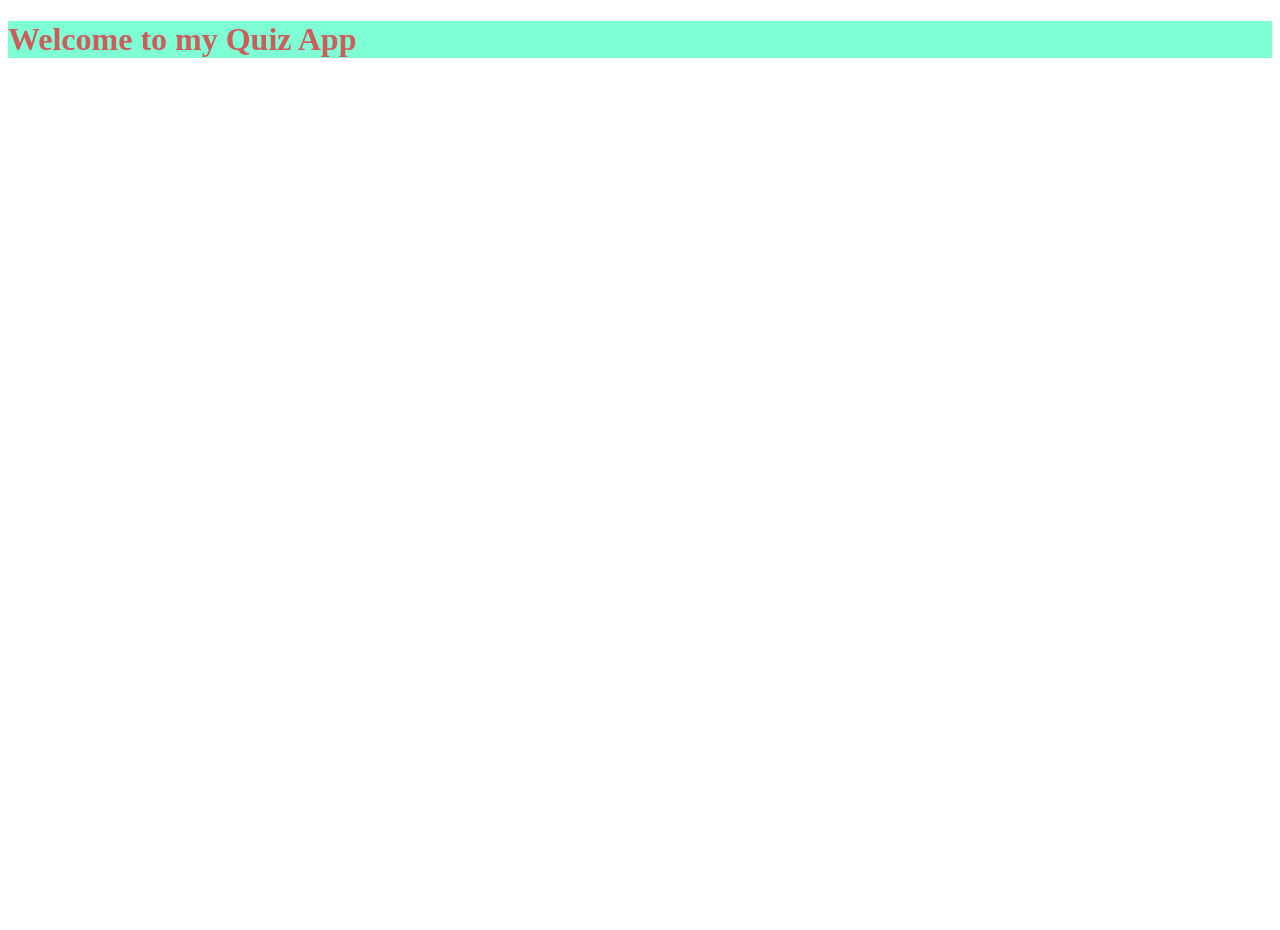
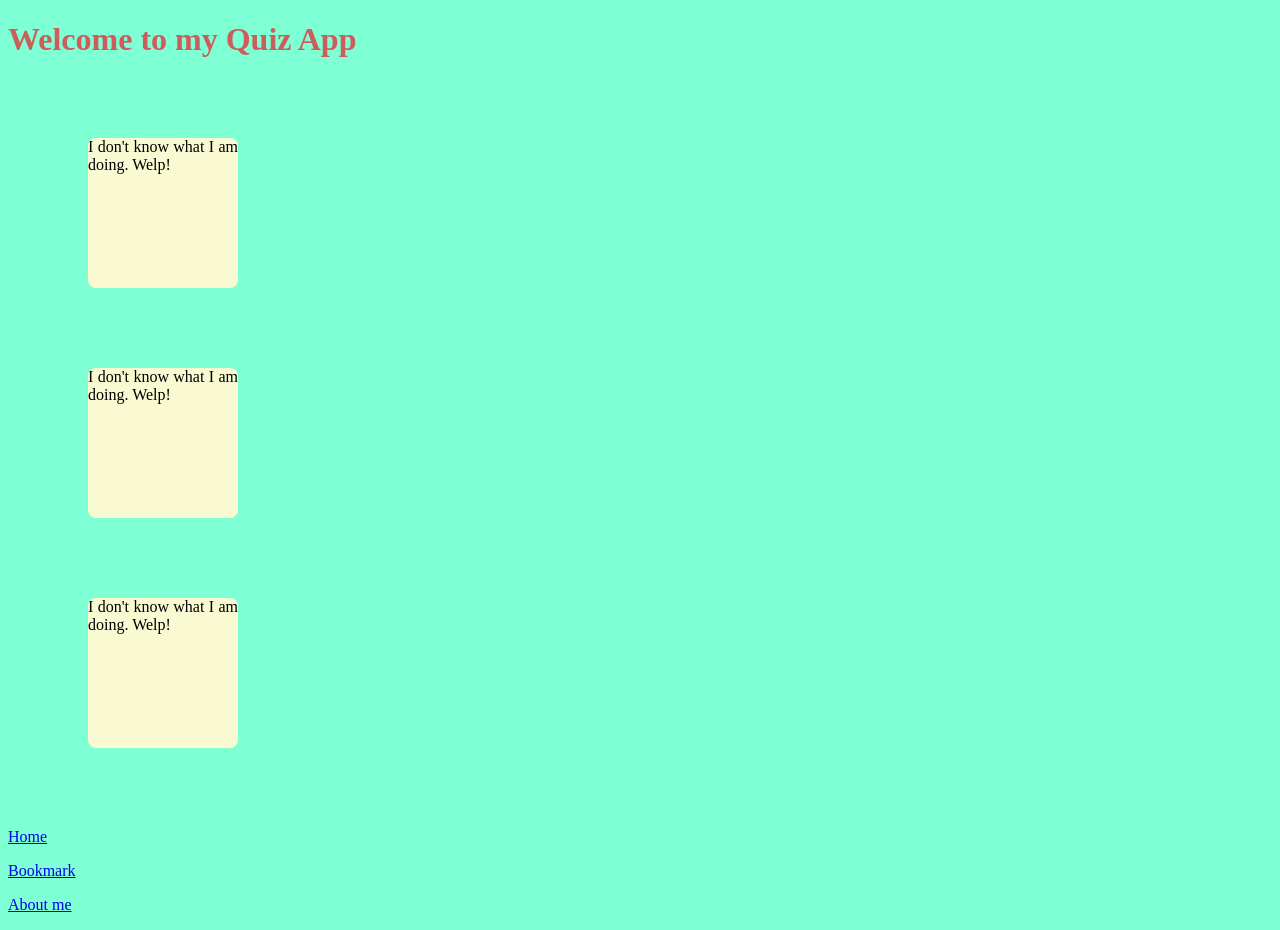
Before and after one commit to grasipacheco/quizapp, a plain HTML site: page index.html in a window 1280 px wide. Before the commit the page ends 800 px from the top, so only its background shows below. Drawn offline with Linux system fonts and the light colour scheme.

Commit message:
add about me/bookmark/images

```diff
--- a/index.html
+++ b/index.html
@@ -7,6 +7,22 @@
     <link rel="stylesheet" href="./styles.css" />
   </head>
   <body>
-    <h1>Welcome to my Quiz App</h1>
+    <main>
+      <h1>Welcome to my Quiz App</h1>
+      <section>
+        <p class="questionbox">I don't know what I am doing. Welp!</p>
+      </section>
+      <section>
+        <p class="questionbox">I don't know what I am doing. Welp!</p>
+      </section>
+      <section>
+        <p class="questionbox">I don't know what I am doing. Welp!</p>
+      </section>
+    </main>
   </body>
+  <footer>
+    <p><a href="index.html">Home</a></p>
+    <p><a href="bookmark.html">Bookmark</a></p>
+    <p><a href="aboutme.html">About me</a></p>
+  </footer>
 </html>
--- a/styles.css
+++ b/styles.css
@@ -1,4 +1,23 @@
+body {
+  background-color: aquamarine;
+}
+
 h1 {
   color: indianred;
-  background-color: aquamarine;
 }
+
+.questionbox {
+  display: flex;
+  flex-direction: column;
+  margin: 80px;
+  width: 150px;
+  height: 150px;
+  overflow: hidden;
+  border-radius: 8px;
+  text-align: justify;
+  background-color: lightgoldenrodyellow;
+}
+
+p {
+  display: block;
+}
```
Also changed, not shown: aboutme.html (added, +9 -0 lines), bookmark.html (added, +9 -0 lines), images/clipboard-question-solid.svg (added).
